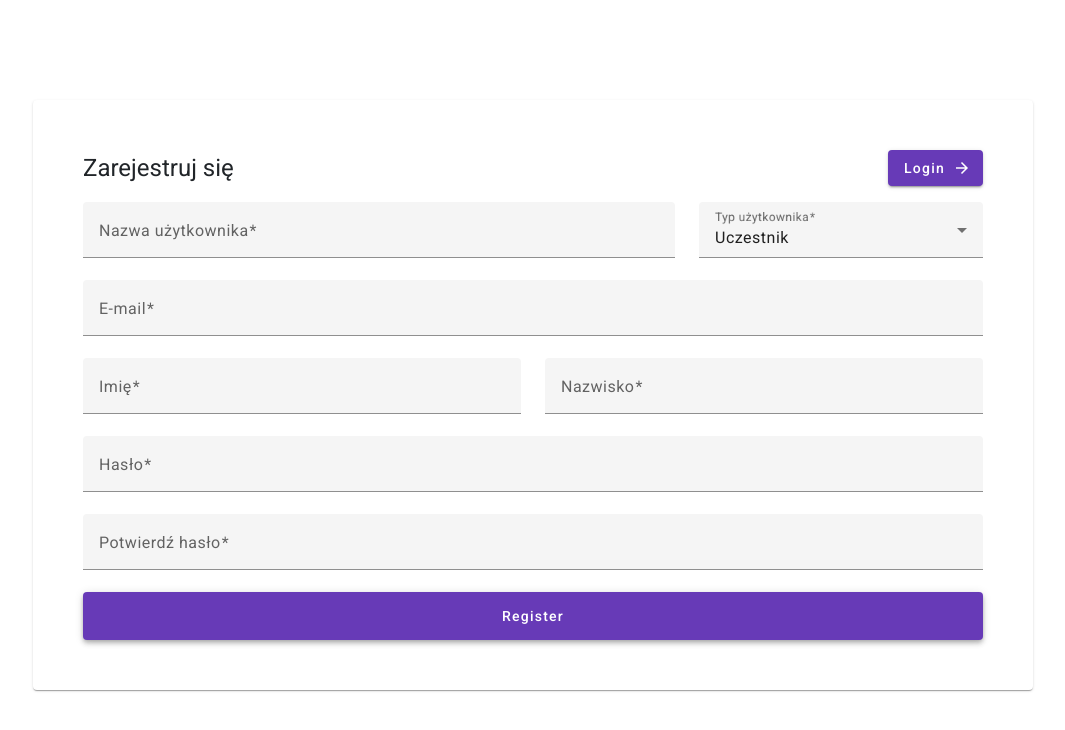
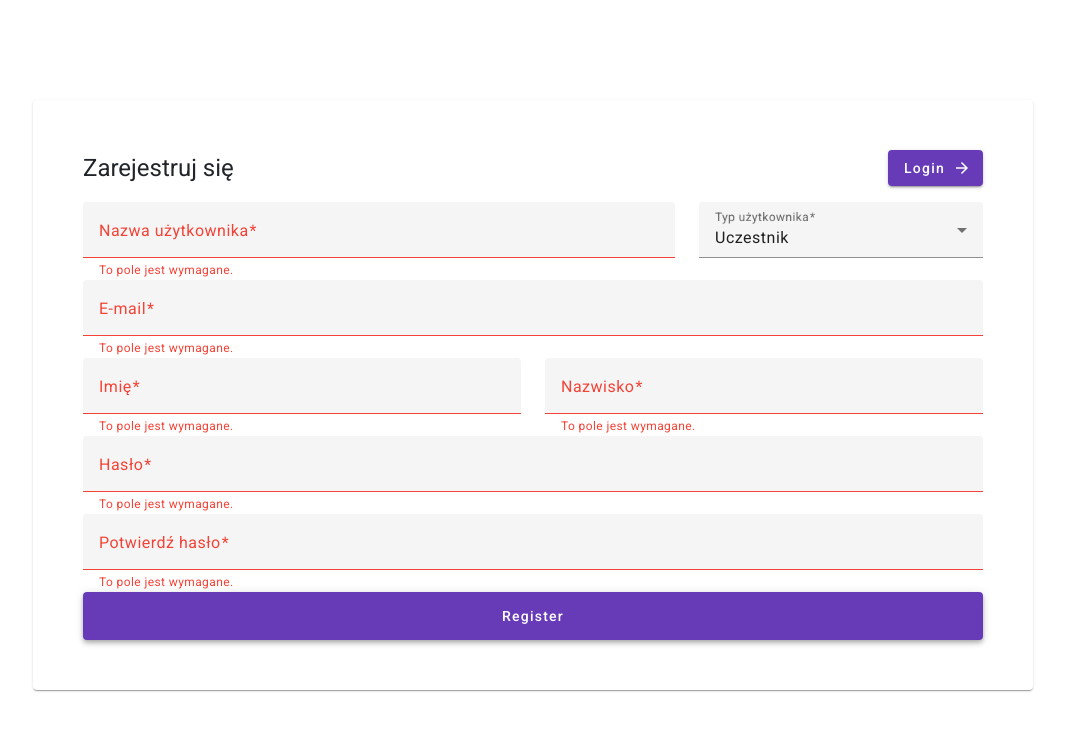
Before and after one commit to DanielCogiel/courses-management-frontend, an Angular app in the folder courses-frontend/: page /register in a window 1280 px wide. Both pictures are taken after a click on the button "Register". Shown: the top 730 px of the page, without its empty margins (107-1172 px from the left). Built offline with nearby package versions, Linux system fonts and the light colour scheme.

Commit message:
Dodanie walidacji formularza i połączenie z API

```diff
--- a/courses-frontend/src/app/api/api.config.ts
+++ b/courses-frontend/src/app/api/api.config.ts
@@ -1 +1 @@
-export const SERVER_URL = 'localhost:3000/api';
+export const SERVER_URL = 'http://localhost:3000/api';
--- a/courses-frontend/src/app/app.module.ts
+++ b/courses-frontend/src/app/app.module.ts
@@ -4,7 +4,7 @@ import { BrowserAnimationsModule } from "@angular/platform-browser/animations";
 
 import { AppRoutingModule } from './app-routing.module';
 import { AppComponent } from './app.component';
-import { HTTP_INTERCEPTORS } from "@angular/common/http";
+import { HTTP_INTERCEPTORS, HttpClientModule } from "@angular/common/http";
 import { TokenInterceptor } from "./interceptors/token.interceptor";
 
 @NgModule({
@@ -14,7 +14,8 @@ import { TokenInterceptor } from "./interceptors/token.interceptor";
   imports: [
     BrowserModule,
     AppRoutingModule,
-    BrowserAnimationsModule
+    BrowserAnimationsModule,
+    HttpClientModule
   ],
   providers: [{
     provide: HTTP_INTERCEPTORS, useClass: TokenInterceptor, multi: true
--- /dev/null
+++ b/courses-frontend/src/app/errors/custom-errors.ts
@@ -0,0 +1,31 @@
+import { FormGroup } from "@angular/forms";
+export abstract class ErrorHandlerForm {
+  abstract formGroup?: FormGroup;
+  hasError(fieldName: string) {
+    return isError(fieldName, this.formGroup);
+  }
+  getError(fieldName: string) {
+    return mapFirstErrorToMessage(fieldName, this.formGroup);
+  }
+}
+const isError = (fieldName: string, formGroup?: FormGroup) => {
+  return !!(formGroup?.controls?.[fieldName]?.errors);
+}
+const getFirstError = (fieldName: string, formGroup?: FormGroup) => {
+  return Object.entries(formGroup?.controls?.[fieldName]?.errors || {})[0];
+}
+const errorMessageMapper = (error: [string, any]) => {
+  switch(error[0]) {
+    case 'required':
+      return 'To pole jest wymagane.';
+    case 'email':
+      return 'Nieprawidłowy format e-mail.'
+    case 'maxlength':
+      return `Wartość powinna zawierać co najwyżej ${error[1]['requiredLength']} znaków.`
+    default:
+      return typeof error[1] === 'string' ? error[1] : 'Nieprawidłowa wartość.';
+  }
+}
+const mapFirstErrorToMessage = (fieldName: string, formGroup?: FormGroup) => {
+  return errorMessageMapper(getFirstError(fieldName, formGroup));
+}
--- a/courses-frontend/src/app/pages/registration-page/registration-form/registration-form.component.html
+++ b/courses-frontend/src/app/pages/registration-page/registration-form/registration-form.component.html
@@ -4,6 +4,7 @@
     <mat-form-field class="col-md-8">
       <mat-label>Nazwa użytkownika</mat-label>
       <input type="text" matInput formControlName="username">
+      <mat-error *ngIf="hasError('username')">{{getError('username')}}</mat-error>
     </mat-form-field>
 
     <mat-form-field class="col-md-4">
@@ -11,6 +12,7 @@
       <mat-select formControlName="role">
         <mat-option *ngFor="let role of roles" [value]="role.role">{{ role.name }}</mat-option>
       </mat-select>
+      <mat-error *ngIf="hasError('role')">{{getError('role')}}</mat-error>
     </mat-form-field>
   </div>
 
@@ -18,6 +20,7 @@
     <mat-form-field class="col">
       <mat-label>E-mail</mat-label>
       <input type="email" matInput formControlName="email">
+      <mat-error *ngIf="hasError('email')">{{getError('email')}}</mat-error>
     </mat-form-field>
   </div>
 
@@ -25,11 +28,13 @@
     <mat-form-field class="col">
       <mat-label>Imię</mat-label>
       <input type="text" matInput formControlName="firstName">
+      <mat-error *ngIf="hasError('firstName')">{{getError('firstName')}}</mat-error>
     </mat-form-field>
 
     <mat-form-field class="col">
       <mat-label>Nazwisko</mat-label>
       <input type="text" matInput formControlName="lastName">
+      <mat-error *ngIf="hasError('lastName')">{{getError('lastName')}}</mat-error>
     </mat-form-field>
   </div>
 
@@ -37,6 +42,7 @@
     <mat-form-field class="col">
       <mat-label>Hasło</mat-label>
       <input type="password" matInput formControlName="password">
+      <mat-error *ngIf="hasError('password')">{{getError('password')}}</mat-error>
     </mat-form-field>
   </div>
 
@@ -44,6 +50,7 @@
     <mat-form-field class="col">
       <mat-label>Potwierdź hasło</mat-label>
       <input type="password" matInput formControlName="confirmPassword">
+      <mat-error *ngIf="hasError('confirmPassword')">{{getError('confirmPassword')}}</mat-error>
     </mat-form-field>
   </div>
 
--- a/courses-frontend/src/app/pages/registration-page/registration-form/registration-form.component.ts
+++ b/courses-frontend/src/app/pages/registration-page/registration-form/registration-form.component.ts
@@ -6,6 +6,7 @@ import { MatOptionModule } from "@angular/material/core";
 import { MatSelectModule } from "@angular/material/select";
 import { roles } from "../../../auth/models/role.enum";
 import { FormGroup, ReactiveFormsModule } from "@angular/forms";
+import { ErrorHandlerForm } from "../../../errors/custom-errors";
 
 @Component({
   selector: 'app-registration-form',
@@ -14,7 +15,7 @@ import { FormGroup, ReactiveFormsModule } from "@angular/forms";
   templateUrl: './registration-form.component.html',
   styleUrls: ['./registration-form.component.scss']
 })
-export class RegistrationFormComponent {
+export class RegistrationFormComponent extends ErrorHandlerForm {
   @Input() formGroup?: FormGroup;
   readonly roles = roles;
 }
--- a/courses-frontend/src/app/pages/registration-page/registration-page.component.ts
+++ b/courses-frontend/src/app/pages/registration-page/registration-page.component.ts
@@ -1,11 +1,13 @@
 import { Component } from '@angular/core';
 import { CommonModule } from '@angular/common';
-import Role, { roles } from "../../auth/models/role.enum";
+import Role from "../../auth/models/role.enum";
 import { RegistrationFormComponent } from "./registration-form/registration-form.component";
 import { FormBuilder, FormGroup, Validators } from "@angular/forms";
 import { MatButtonModule } from "@angular/material/button";
 import { MatCardModule } from "@angular/material/card";
 import { MatIconModule } from "@angular/material/icon";
+import passwordMatchValidator from "../../validators/password-match.validator";
+import { AuthService } from "../../auth/auth.service";
 
 @Component({
   selector: 'app-registration-page',
@@ -18,15 +20,18 @@ export class RegistrationPageComponent {
   formGroup: FormGroup = this._fb.group({
     username: ['', [Validators.required, Validators.maxLength(255)]],
     password: ['', [Validators.required, Validators.maxLength(60)]],
-    confirmPassword: ['', [Validators.required, Validators.maxLength(60)]],
+    confirmPassword: ['', [Validators.required, Validators.maxLength(60), passwordMatchValidator]],
     firstName: ['', [Validators.required, Validators.maxLength(50)]],
     lastName: ['', [Validators.required, Validators.maxLength(50)]],
     email: ['', [Validators.required, Validators.email, Validators.maxLength(255)]],
     role: [Role.REGULAR, [Validators.required]]
-  });
-  constructor(private _fb: FormBuilder) {}
-
+  }, {updateOn: 'blur'});
+  constructor(private _fb: FormBuilder, private _auth: AuthService) {}
   registerUser() {
-    console.log(this.formGroup.value)
+    this.formGroup.markAllAsTouched();
+    if (this.formGroup.valid) {
+      this._auth.register(this.formGroup.value)
+        .subscribe(value => console.log(value))
+    }
   }
 }
--- /dev/null
+++ b/courses-frontend/src/app/validators/password-match.validator.ts
@@ -0,0 +1,6 @@
+import { AbstractControl } from "@angular/forms";
+function passwordMatchValidator(control: AbstractControl) {
+  const passwordValue = control.parent?.value['password'];
+  return passwordValue === control.value ? null : { 'passwordNotSame': 'Hasła nie są takie same.' }
+}
+export default passwordMatchValidator;
```
